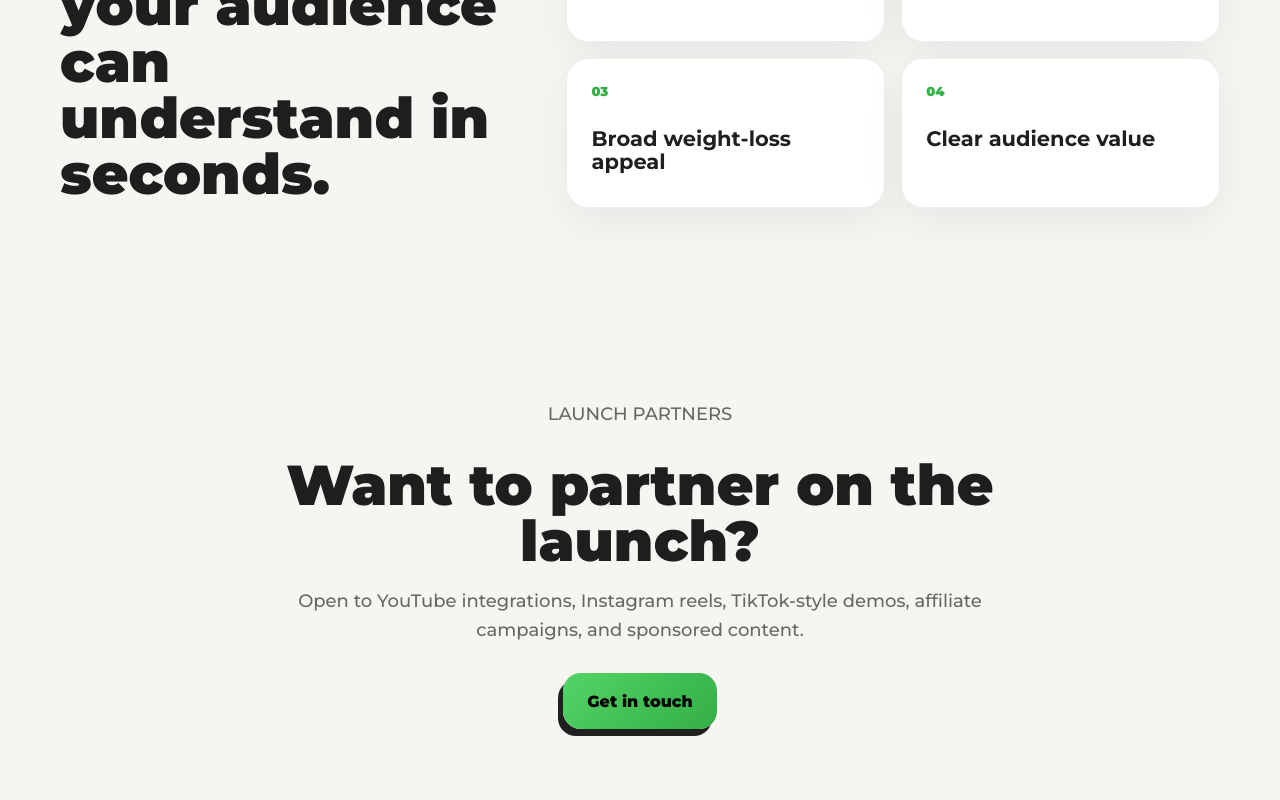
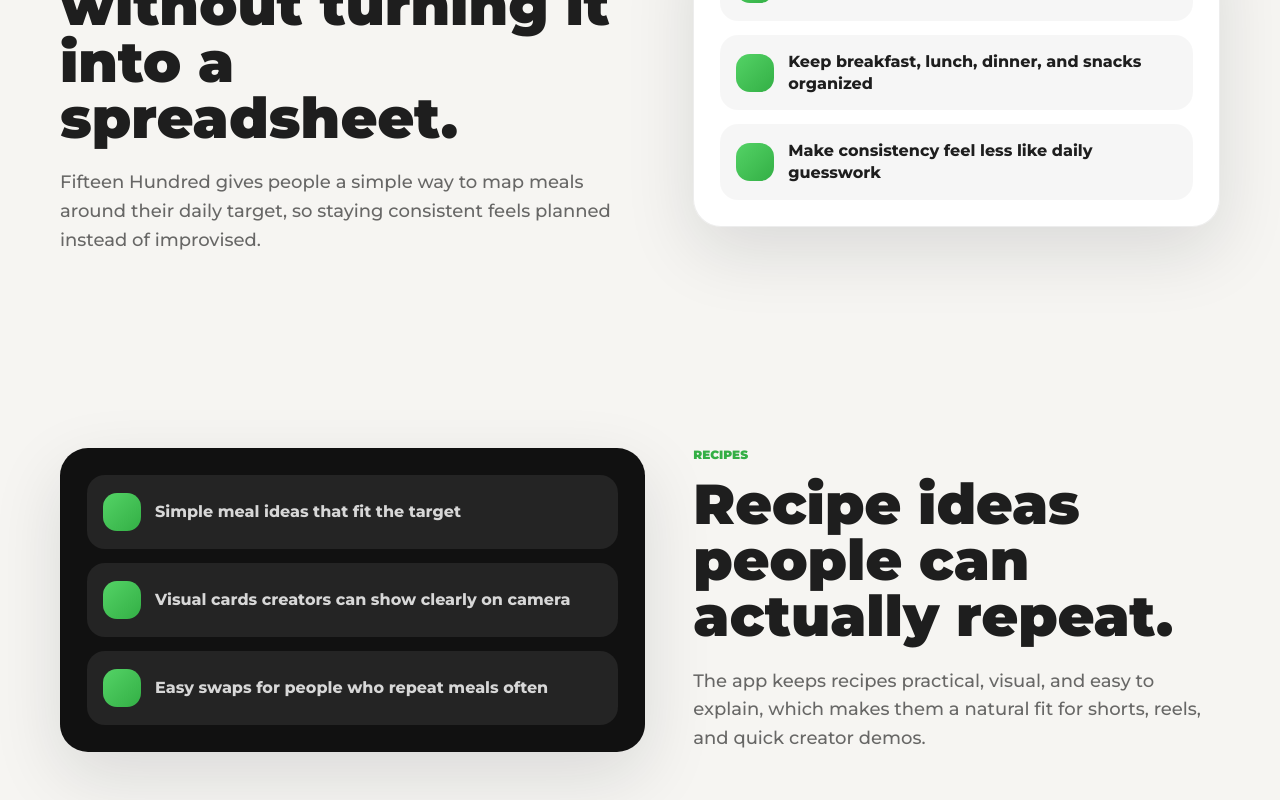
Before and after one commit to fencehopping/1500_marketing, a React (Vite) app: page / in a window 1280 px wide. Shown: the part 2320-3120 px from the top of the page. Built offline with nearby package versions, Linux system fonts and the light colour scheme.

Commit message:
Add meal planning and recipe sections

```diff
--- a/src/App.tsx
+++ b/src/App.tsx
@@ -4,6 +4,8 @@
   FeatureGrid,
   FinalCta,
   Hero,
+  MealPlanning,
+  Recipes,
 } from "./components/Sections";
 
 export default function App() {
@@ -12,6 +14,8 @@
       <Hero />
       <FeatureGrid />
       <AppPreview />
+      <MealPlanning />
+      <Recipes />
       <BenefitGrid />
       <FinalCta />
     </main>
--- a/src/components/Sections.tsx
+++ b/src/components/Sections.tsx
@@ -48,6 +48,18 @@
   "Strong visual app demo",
   "Broad weight-loss appeal",
   "Clear audience value",
+];
+
+const mealPlanningPoints = [
+  "Plan the week around a simple calorie target",
+  "Keep breakfast, lunch, dinner, and snacks organized",
+  "Make consistency feel less like daily guesswork",
+];
+
+const recipePoints = [
+  "Simple meal ideas that fit the target",
+  "Visual cards creators can show clearly on camera",
+  "Easy swaps for people who repeat meals often",
 ];
 
 export function Hero() {
@@ -134,6 +146,52 @@
   );
 }
 
+export function MealPlanning() {
+  return (
+    <section className="section-shell detail-section">
+      <div className="detail-copy">
+        <p className="eyebrow">Meal planning</p>
+        <h2>Plan ahead without turning it into a spreadsheet.</h2>
+        <p>
+          Fifteen Hundred gives people a simple way to map meals around their daily target, so staying consistent
+          feels planned instead of improvised.
+        </p>
+      </div>
+      <div className="detail-card">
+        {mealPlanningPoints.map((point) => (
+          <div className="detail-row" key={point}>
+            <span />
+            <p>{point}</p>
+          </div>
+        ))}
+      </div>
+    </section>
+  );
+}
+
+export function Recipes() {
+  return (
+    <section className="section-shell detail-section detail-section-flipped">
+      <div className="detail-card recipe-card">
+        {recipePoints.map((point) => (
+          <div className="detail-row" key={point}>
+            <span />
+            <p>{point}</p>
+          </div>
+        ))}
+      </div>
+      <div className="detail-copy">
+        <p className="eyebrow">Recipes</p>
+        <h2>Recipe ideas people can actually repeat.</h2>
+        <p>
+          The app keeps recipes practical, visual, and easy to explain, which makes them a natural fit for shorts,
+          reels, and quick creator demos.
+        </p>
+      </div>
+    </section>
+  );
+}
+
 export function BenefitGrid() {
   return (
     <section className="section-shell split-section">
--- a/src/styles.css
+++ b/src/styles.css
@@ -380,6 +380,7 @@
 
 .split-section,
 .app-preview,
+.detail-section,
 .final-cta {
   padding: 96px 0;
 }
@@ -392,6 +393,7 @@
 }
 
 .section-heading p:not(.eyebrow),
+.detail-copy p:not(.eyebrow),
 .final-cta p {
   color: var(--muted);
   font-size: 18px;
@@ -500,6 +502,67 @@
   font-size: 17px;
 }
 
+.detail-section {
+  display: grid;
+  grid-template-columns: 1fr 0.9fr;
+  gap: 48px;
+  align-items: center;
+}
+
+.detail-copy p:not(.eyebrow) {
+  max-width: 580px;
+  margin-top: 22px;
+  margin-bottom: 0;
+}
+
+.detail-card {
+  display: grid;
+  gap: 14px;
+  padding: 26px;
+  border: 1px solid rgba(0, 0, 0, 0.07);
+  border-radius: 28px;
+  background: var(--surface);
+  box-shadow: var(--shadow);
+}
+
+.recipe-card {
+  background: #111;
+}
+
+.detail-row {
+  display: grid;
+  grid-template-columns: 38px 1fr;
+  gap: 14px;
+  align-items: center;
+  min-height: 74px;
+  padding: 16px;
+  border-radius: 18px;
+  background: rgba(0, 0, 0, 0.035);
+}
+
+.recipe-card .detail-row {
+  background: rgba(255, 255, 255, 0.08);
+}
+
+.detail-row span {
+  width: 38px;
+  height: 38px;
+  border-radius: 14px;
+  background: linear-gradient(135deg, var(--green), var(--green-dark));
+}
+
+.detail-row p {
+  margin: 0;
+  color: var(--ink);
+  font-size: 16px;
+  line-height: 1.35;
+  font-weight: 750;
+}
+
+.recipe-card .detail-row p {
+  color: rgba(255, 255, 255, 0.82);
+}
+
 .benefit-card {
   min-height: 150px;
   padding: 24px;
@@ -544,6 +607,7 @@
 
   .hero-grid,
   .split-section,
+  .detail-section,
   .preview-stage {
     grid-template-columns: 1fr;
   }
@@ -612,8 +676,17 @@
 
   .split-section,
   .app-preview,
+  .detail-section,
   .final-cta {
     padding: 70px 0;
+  }
+
+  .detail-section-flipped .detail-card {
+    order: 2;
+  }
+
+  .detail-section-flipped .detail-copy {
+    order: 1;
   }
 
   .preview-stage {
```
